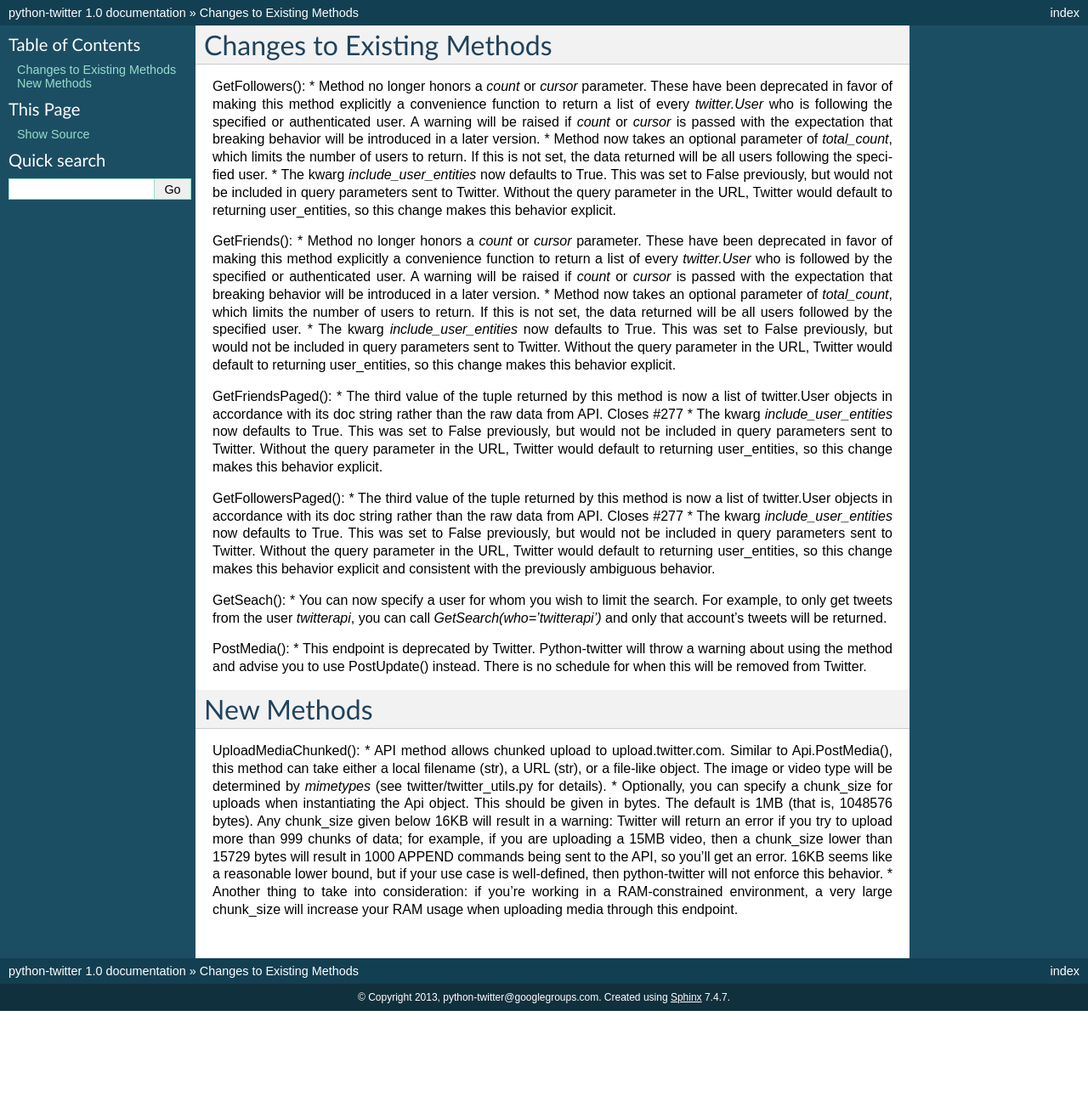
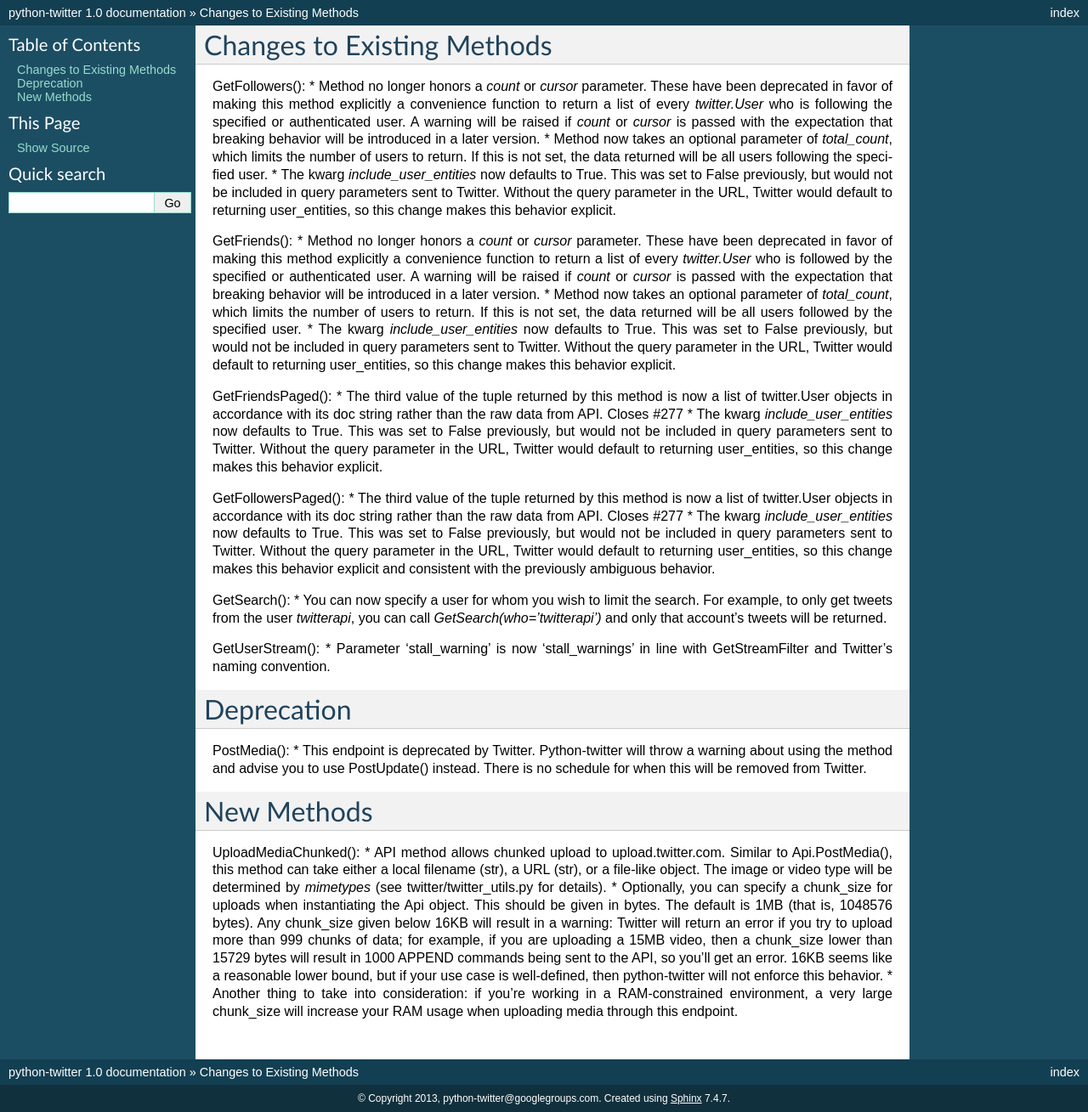
Before and after one commit to bear/python-twitter, a Sphinx documentation site: the page built from doc/migration_v30.rst, in a window 1280 px wide. Shown: the whole page at 85% size. Built offline with Sphinx 7.4.7, drawn with Linux system fonts in a browser that asks for light colours; before the commit the page ends 1190 px from its top, so only the background shows below that.

Commit message:
updates migration information for GetUserStream

```diff
--- a/doc/migration_v30.rst
+++ b/doc/migration_v30.rst
@@ -19,11 +19,19 @@ GetFollowersPaged():
 * The third value of the tuple returned by this method is now a list of twitter.User objects in accordance with its doc string rather than the raw data from API. Closes #277
 * The kwarg `include_user_entities` now defaults to True. This was set to False previously, but would not be included in query parameters sent to Twitter. Without the query parameter in the URL, Twitter would default to returning user_entities, so this change makes this behavior explicit and consistent with the previously ambiguous behavior.
 
-GetSeach():
+GetSearch():
 * You can now specify a user for whom you wish to limit the search. For example, to only get tweets from the user `twitterapi`, you can call `GetSearch(who='twitterapi')` and only that account's tweets will be returned.
+
+GetUserStream():
+* Parameter 'stall_warning' is now 'stall_warnings' in line with GetStreamFilter and Twitter's naming convention.
+
+
+Deprecation
+===========
 
 PostMedia():
 * This endpoint is deprecated by Twitter. Python-twitter will throw a warning about using the method and advise you to use PostUpdate() instead. There is no schedule for when this will be removed from Twitter.
+
 
 New Methods
 ===========
```
